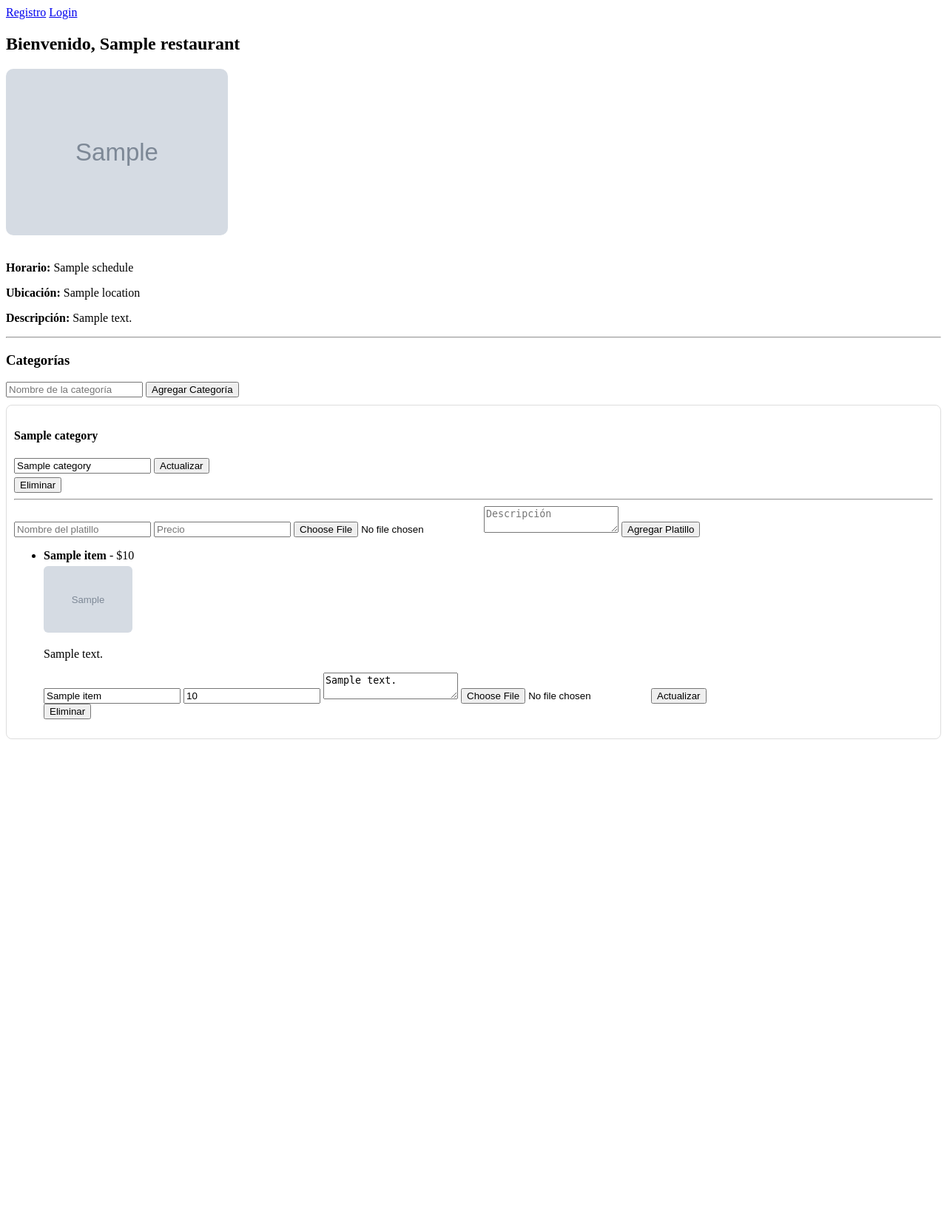
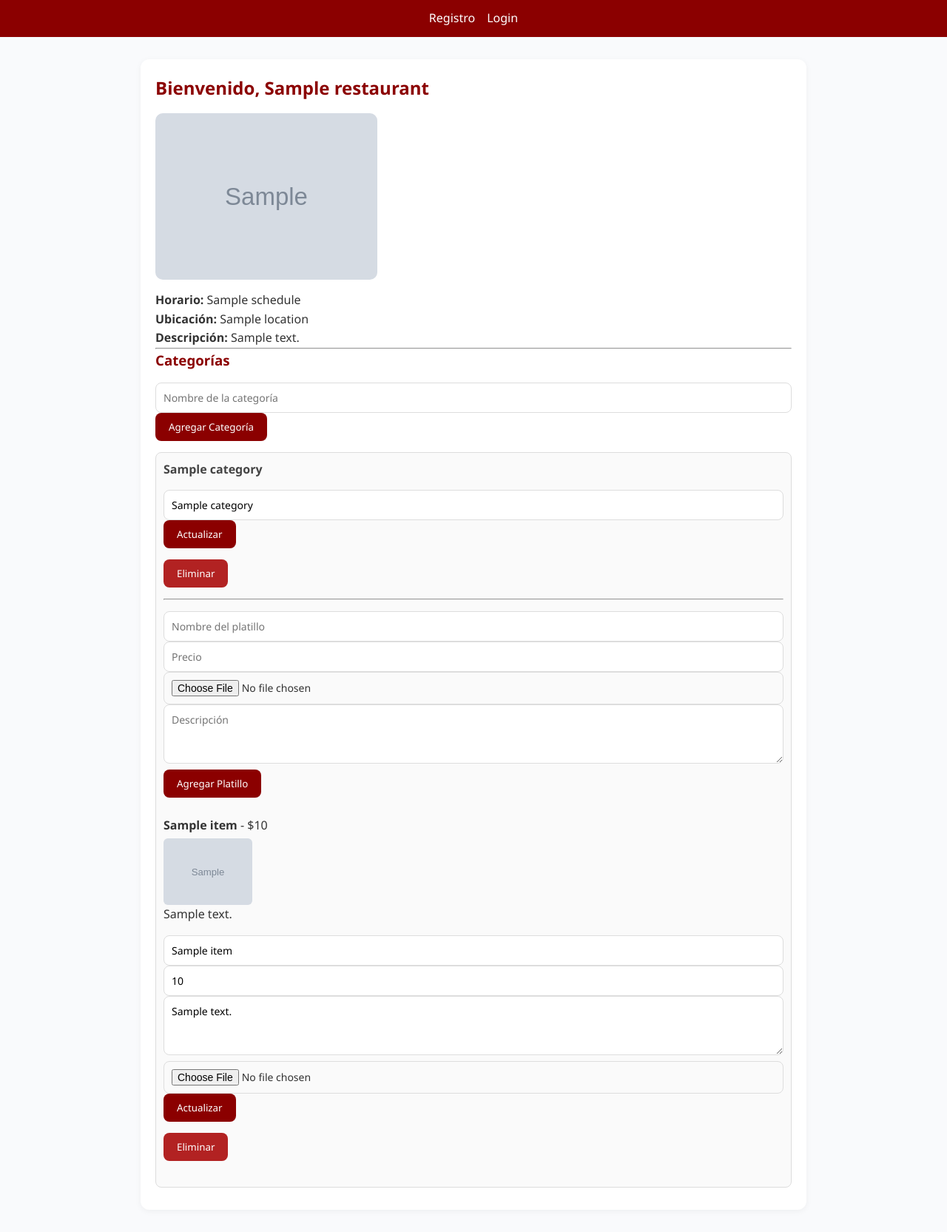
Before and after one commit to JohnSebastianV/App-restaurant, a Flask app: template templates/dashboard.html in a window 1280 px wide. Shown: the whole page at 74% size. Before the commit the page ends 999 px from the top, so only its background shows below. Run offline with Flask 3, Linux system fonts and the light colour scheme; the template is opened without the code that fills it: most values are stand-ins (such as "Sample title", 1, 10 or a date in 2020); grey boxes marked "Sample" are stand-in pictures; parts of the project's set-up code (start-up, migrations or seed data) failed here and were passed over; some libraries are stand-ins or nearby versions.

Commit message:
Add styles

```diff
--- a/app/__init__.py
+++ b/app/__init__.py
@@ -13,8 +13,9 @@ def create_app():
     load_dotenv()
 
     app = Flask(__name__,
-                static_folder="app/static",
-                template_folder="app/templates")
+            static_folder="../static",
+            template_folder="../templates")
+
 
     app.config["SECRET_KEY"] = os.getenv("SECRET_KEY", "default_key")
 
--- /dev/null
+++ b/static/css/styles.css
@@ -0,0 +1,188 @@
+/* Reset básico */
+* {
+  margin: 0;
+  padding: 0;
+  box-sizing: border-box;
+  font-family: "Segoe UI", Roboto, sans-serif;
+}
+
+body {
+  background: #f9fafc;
+  color: #333;
+  line-height: 1.6;
+  padding: 0;
+  margin: 0;
+}
+
+/* Barra de navegación */
+nav {
+  background: #8b0000; /* rojo vinotinto */
+  padding: 12px 24px;
+  display: flex;
+  justify-content: center; /* centrado */
+  gap: 16px;
+}
+
+nav a {
+  color: #fff;
+  text-decoration: none;
+  font-weight: 500;
+  transition: opacity 0.2s;
+}
+
+nav a:hover {
+  opacity: 0.8;
+}
+
+/* Contenedor principal */
+main, .container {
+  max-width: 900px;
+  margin: 30px auto;
+  padding: 20px;
+  background: #fff;
+  border-radius: 12px;
+  box-shadow: 0 2px 8px rgba(0,0,0,0.05);
+}
+
+/* Títulos */
+h2, h3, h4 {
+  margin-bottom: 15px;
+  color: #8b0000; /* rojo vinotinto */
+}
+
+/* Formularios */
+form {
+  margin: 15px 0;
+}
+
+form div {
+  margin-bottom: 12px;
+}
+
+label {
+  display: block;
+  font-weight: 600;
+  margin-bottom: 6px;
+  color: #444;
+}
+
+input[type="text"],
+input[type="password"],
+input[type="number"],
+input[type="file"],
+textarea {
+  width: 100%;
+  padding: 10px;
+  border: 1px solid #ddd;
+  border-radius: 8px;
+  font-size: 14px;
+  transition: border 0.2s;
+}
+
+input:focus,
+textarea:focus {
+  border-color: #8b0000; /* rojo vinotinto */
+  outline: none;
+}
+
+textarea {
+  min-height: 80px;
+  resize: vertical;
+}
+
+/* Botones */
+button {
+  padding: 10px 18px;
+  border: none;
+  border-radius: 8px;
+  background: #8b0000; /* rojo vinotinto */
+  color: #fff;
+  font-weight: 500;
+  cursor: pointer;
+  transition: background 0.3s;
+}
+
+button:hover {
+  background: #600000; /* vinotinto más oscuro */
+}
+
+.delete-btn {
+  background: #b22222; /* rojo fuego */
+}
+
+.delete-btn:hover {
+  background: #800000; /* rojo oscuro */
+}
+
+/* Categorías */
+.category-box {
+  background: #fafafa;
+  border: 1px solid #eee;
+  border-radius: 10px;
+  padding: 15px;
+  margin-bottom: 20px;
+}
+
+.category-box h4 {
+  color: #444;
+  margin-bottom: 10px;
+}
+
+ul {
+  list-style: none;
+  padding-left: 0;
+}
+
+ul li {
+  border-bottom: 1px solid #eee;
+  padding: 10px 0;
+}
+
+ul li:last-child {
+  border-bottom: none;
+}
+
+/* Imágenes */
+img {
+  display: block;
+  margin-top: 8px;
+  border-radius: 10px;
+  max-width: 100%;
+  height: auto;
+}
+
+/* Alertas */
+.alert {
+  padding: 12px 16px;
+  margin-bottom: 15px;
+  border-radius: 8px;
+  font-size: 14px;
+}
+
+.alert.success {
+  background: #e6f4ea;
+  color: #2e7d32;
+}
+
+.alert.error {
+  background: #fdecea;
+  color: #8b0000; /* vinotinto en errores */
+}
+
+.alert.info {
+  background: #fce8e8;
+  color: #600000; /* vinotinto más oscuro */
+}
+
+/* Responsividad */
+@media (max-width: 600px) {
+  nav {
+    flex-direction: column;
+    align-items: center; /* centrado también en móviles */
+  }
+
+  main, .container {
+    margin: 15px;
+    padding: 15px;
+  }
+}
--- a/templates/base.html
+++ b/templates/base.html
@@ -3,7 +3,10 @@
 <head>
   <meta charset="UTF-8">
   <title>{% block title %}App Restaurantes{% endblock %}</title>
-  <link rel="stylesheet" href="{{ url_for('static', filename='css/styles.css') }}">
+  <link rel="icon" type="image/x-icon" href="{{ url_for('static', filename='favicon.ico') }}">
+ <link rel="stylesheet" href="{{ url_for('static', filename='css/styles.css') }}">
+  <!-- SweetAlert2 -->
+  <link href="https://cdn.jsdelivr.net/npm/sweetalert2@11/dist/sweetalert2.min.css" rel="stylesheet">
 </head>
 <body>
   <nav>
```
Also changed, not shown: static/css/login.css (deleted, +0 -55 lines), static/favicon.ico (added).
